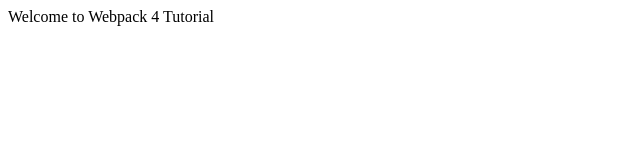
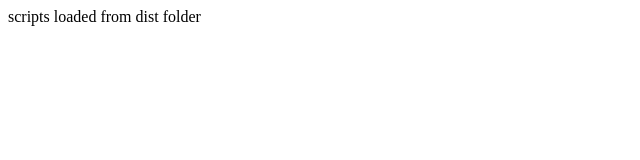
Before and after one commit to krishnasannidhi/webpack-tutorial, a website: page index.html in a window 1280 px wide. Shown: the full height of the page, 0-640 px from the left. Drawn offline with Linux system fonts and the light colour scheme; files that its build step writes are made by us from their sources.

Commit message:
added src and ran npx webpack

```diff
--- a/index.html
+++ b/index.html
@@ -6,7 +6,6 @@
     <body>
         <div id="appContainer">
         </div>
-        <script src="add.js"></script>
-        <script src="index.js"></script>
+        <script src="dist/main.js"></script>
     </body>
 </html>
--- a/index.js
+++ /dev/null
@@ -1 +0,0 @@
-    document.getElementById("appContainer").innerHTML= 'Welcome to Webpack 4 Tutorial';
--- /dev/null
+++ b/src/index.js
@@ -0,0 +1 @@
+    document.getElementById("appContainer").innerHTML= 'scripts loaded from dist folder';
```
Also changed, not shown: dist/main.js (added).
